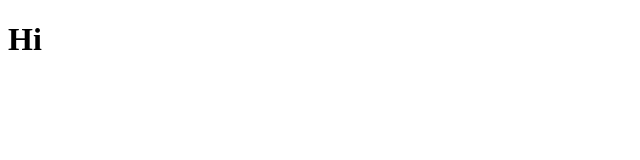
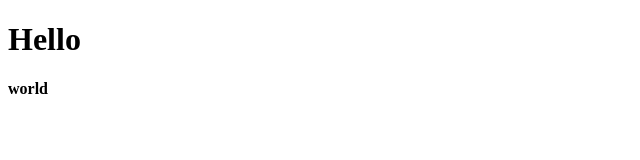
Before and after one commit to tanishi109/reactTutorial, a React app: page / in a window 1280 px wide. Shown: the top 160 px of the page, without its empty margins (0-640 px from the left). Built offline with nearby package versions, Linux system fonts and the light colour scheme.

Commit message:
multi dom

```diff
--- a/App.js
+++ b/App.js
@@ -1,10 +1,14 @@
 import React from 'react';
-// class App extends React.Component {
-//   render() {
-//     return <div>Hello</div>
-//   }
-// }
 
-const App = () => <h1>Hi</h1>
+class App extends React.Component {
+  render() {
+    return (
+      <div>
+        <h1>Hello</h1>
+        <b>world</b>
+      </div>
+    )
+  }
+}
 
 export default App
```
